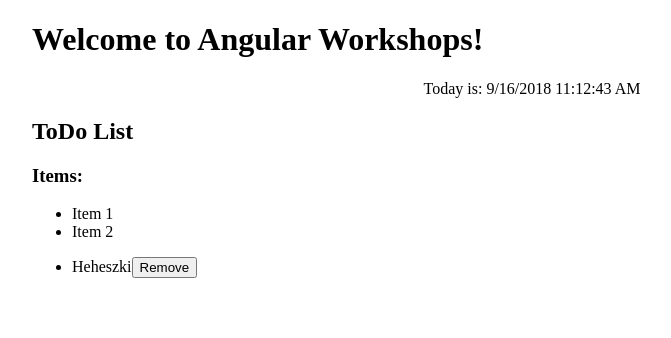
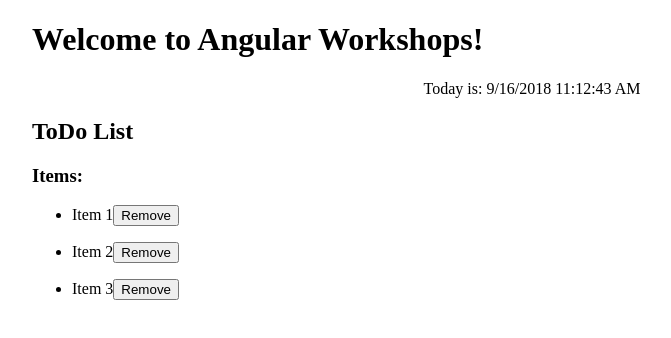
Before and after one commit to mati4455/angular-workshops, an Angular app: page / in a window 1280 px wide. Shown: the top 338 px of the page, without its empty margins (108-779 px from the left). Built offline with nearby package versions, Linux system fonts and the light colour scheme.

Commit message:
Introduce ngFor

```diff
--- a/src/app/todo-list/todo-list.component.html
+++ b/src/app/todo-list/todo-list.component.html
@@ -1,9 +1,7 @@
 <h2>ToDo List</h2>
 <h3>Items:</h3>
 <ul>
-  <li>Item 1</li>
-  <li>Item 2</li>
-  <li>
-    <app-todo-list-element>Heheszki</app-todo-list-element>
+  <li *ngFor="let item of listElements">
+    <app-todo-list-element>{{ item }}</app-todo-list-element>
   </li>
 </ul>
--- a/src/app/todo-list/todo-list.component.ts
+++ b/src/app/todo-list/todo-list.component.ts
@@ -7,9 +7,16 @@
 })
 export class TodoListComponent implements OnInit {
 
+  listElements: string[] = [];
+
   constructor() { }
 
   ngOnInit() {
+    this.listElements = [
+      'Item 1',
+      'Item 2',
+      'Item 3'
+    ];
   }
 
 }
```
